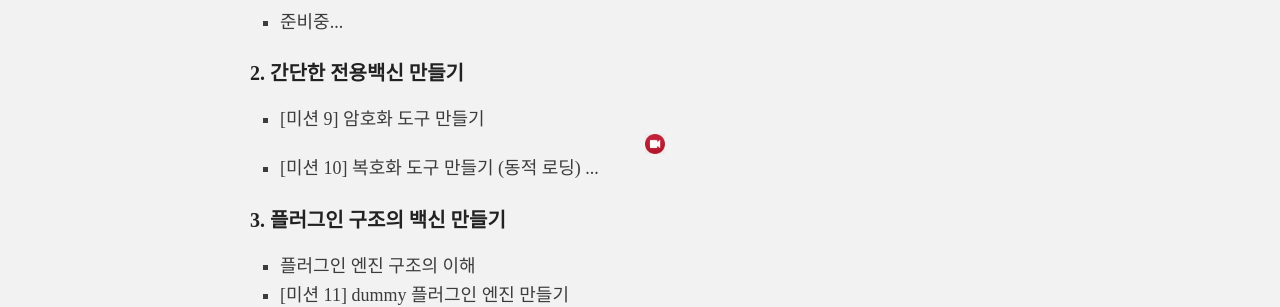
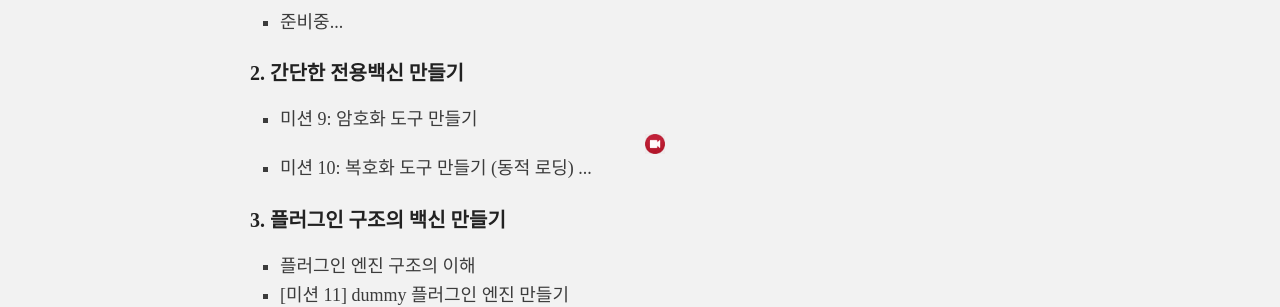
Before and after one commit to hanul93/hanul93.github.com, a Jekyll site: the page built from learn.md, in a window 1280 px wide. Shown: the part 440-747 px from the top of the page. Built offline with Jekyll 4.4.1, drawn with Linux system fonts in a browser that asks for light colours; nearby versions of some CDN libraries.

Commit message:
테스트3

```diff
--- a/learn.md
+++ b/learn.md
@@ -21,9 +21,9 @@ permalink: /learn/
 ### 2. 간단한 전용백신 만들기
 
 <ul>
-    <li>[미션 9] 암호화 도구 만들기 <img src="/images/video-icon-2.png" width=20 height=20>
+    <li>미션 9: 암호화 도구 만들기<img src="/images/video-icon-2.png" width=20 height=20>
     </li>
-    <li>[미션 10] 복호화 도구 만들기 (동적 로딩) ...
+    <li>미션 10: 복호화 도구 만들기 (동적 로딩) ...
     </li>
 </ul>
 
```
